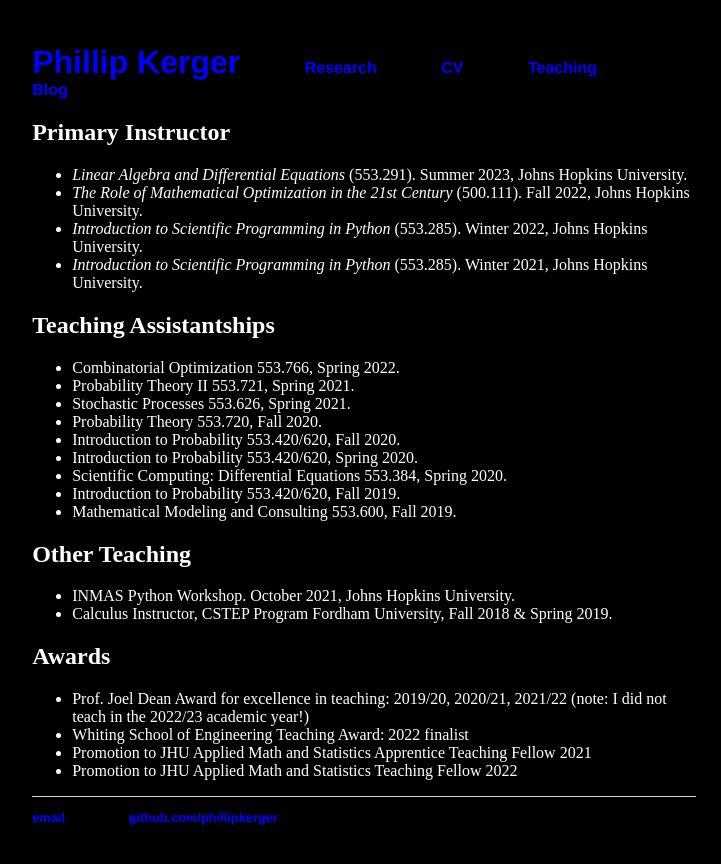
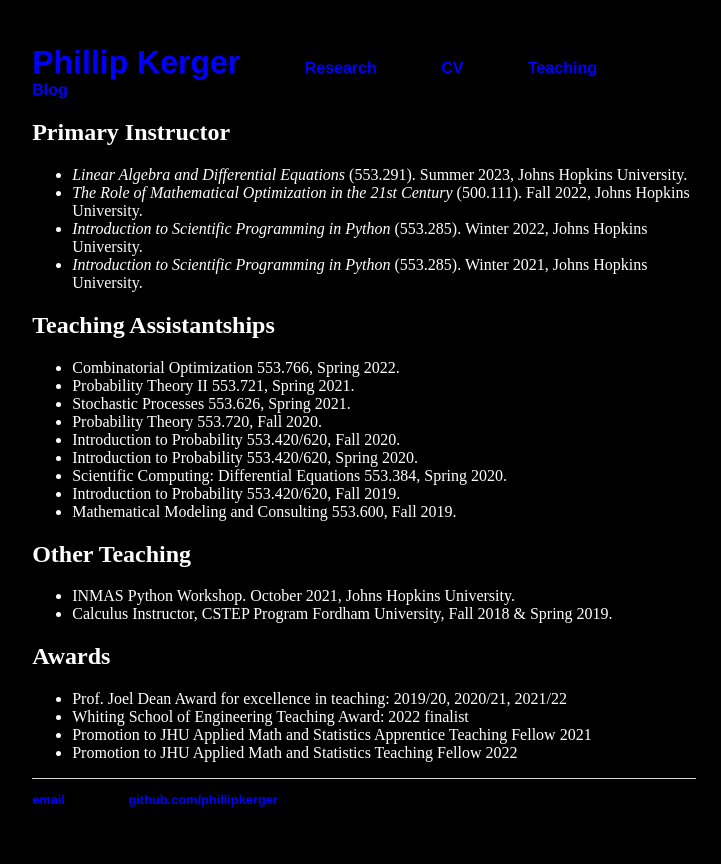
Before and after one commit to PhillipKerger/phillipkerger.github.io, a Jekyll site: the page built from teaching/index.html, in a window 1280 px wide. Shown: the top 864 px of the page, without its empty margins (276-997 px from the left). Built offline with Jekyll 4.4.1, drawn with Linux system fonts in a browser that asks for light colours.

Commit message:
Update index.html

```diff
--- a/teaching/index.html
+++ b/teaching/index.html
@@ -36,7 +36,7 @@
 
 	<h2>Awards</h2>
 	<ul>
-		<li> Prof. Joel Dean Award for excellence in teaching: 2019/20, 2020/21, 2021/22  (note: I did not teach in the 2022/23 academic year!)</li>
+		<li> Prof. Joel Dean Award for excellence in teaching: 2019/20, 2020/21, 2021/22</li>
 		<li> Whiting School of Engineering Teaching Award: 2022 finalist </li>
 		<li> Promotion to JHU Applied Math and Statistics Apprentice Teaching Fellow 2021 </li>
 		<li> Promotion to JHU Applied Math and Statistics Teaching Fellow 2022 </li>
```
